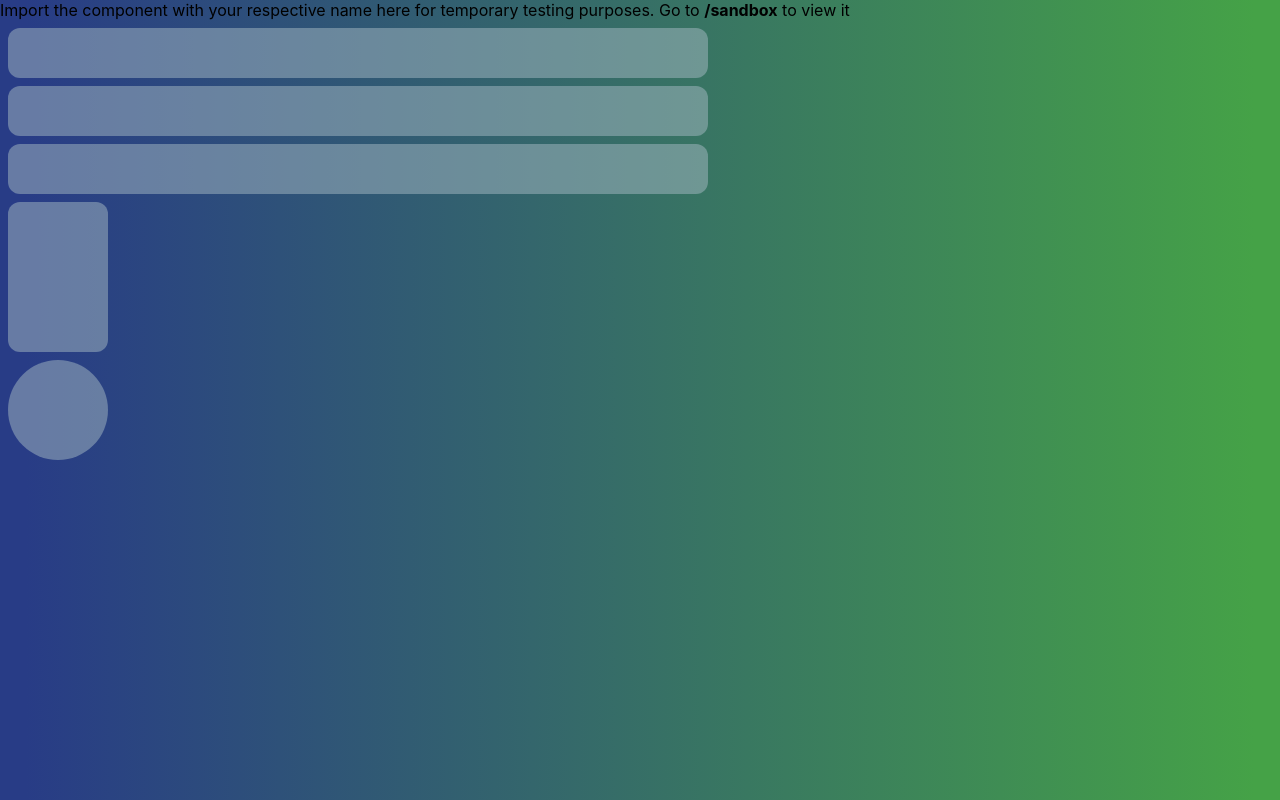
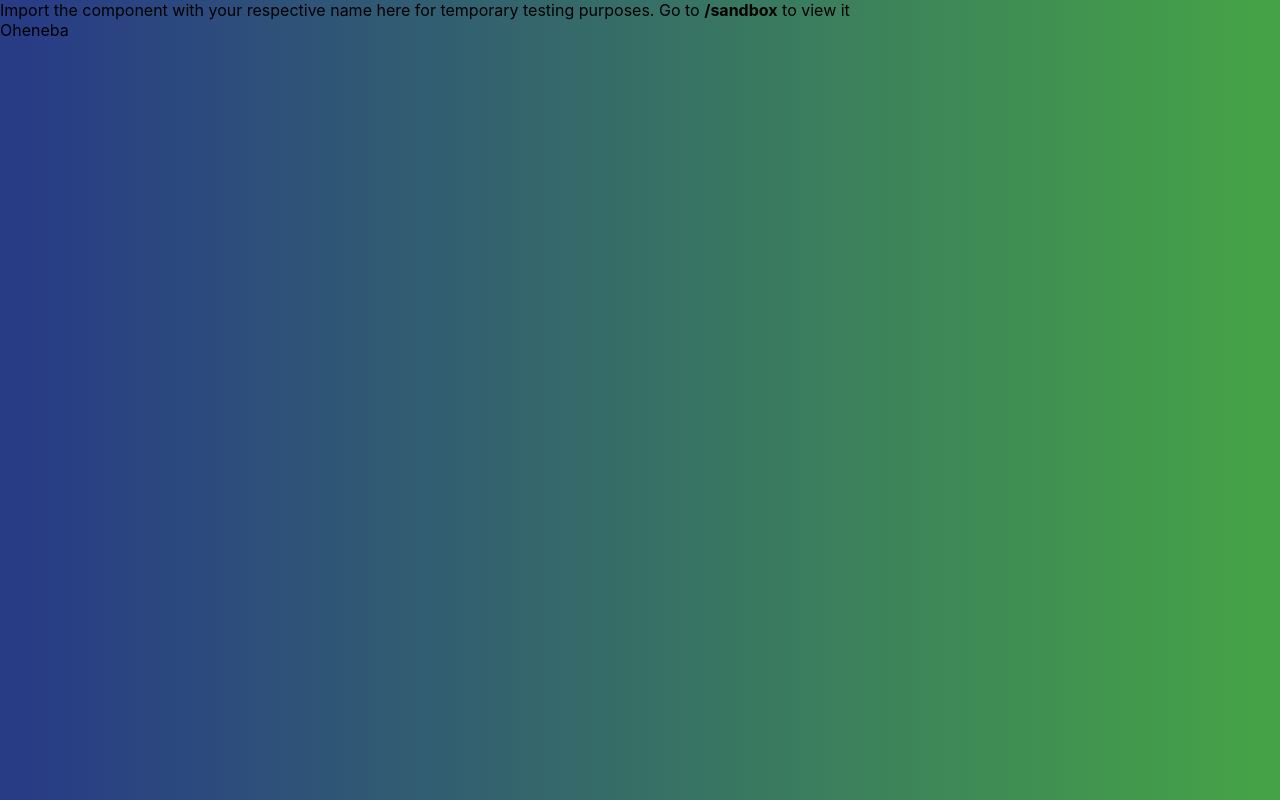
Before and after one commit to gdscashesi/ashesi-hackers-league, a React (Create React App) app: page /sandbox in a window 1280 px wide. Built offline with nearby package versions, Linux system fonts and the light colour scheme; a web font is replaced by a local one.

Commit message:
reset sandbox files

```diff
--- a/src/pages/sandbox/oheneba/Oheneba.js
+++ b/src/pages/sandbox/oheneba/Oheneba.js
@@ -1,15 +1,5 @@
-import Skeleton from "components/skeleton/Skeleton";
-
 const Oheneba = () => {
-	return (
-		<div>
-			<Skeleton shape="rectangle" width="700px" height="50px" />
-			<Skeleton shape="rectangle" width="700px" height="50px" />
-			<Skeleton shape="rectangle" width="700px" height="50px" />
-			<Skeleton shape="rectangle" width="100px" height="150px" />
-			<Skeleton shape="circle" width="100px" height="100px" />
-		</div>
-	);
+	return <div>Oheneba</div>;
 };
 
 export default Oheneba;
```
Also changed, not shown: src/pages/sandbox/david/david.js (+6 -6 lines), src/pages/sandbox/simon/Simon.js (+8 -8 lines).
